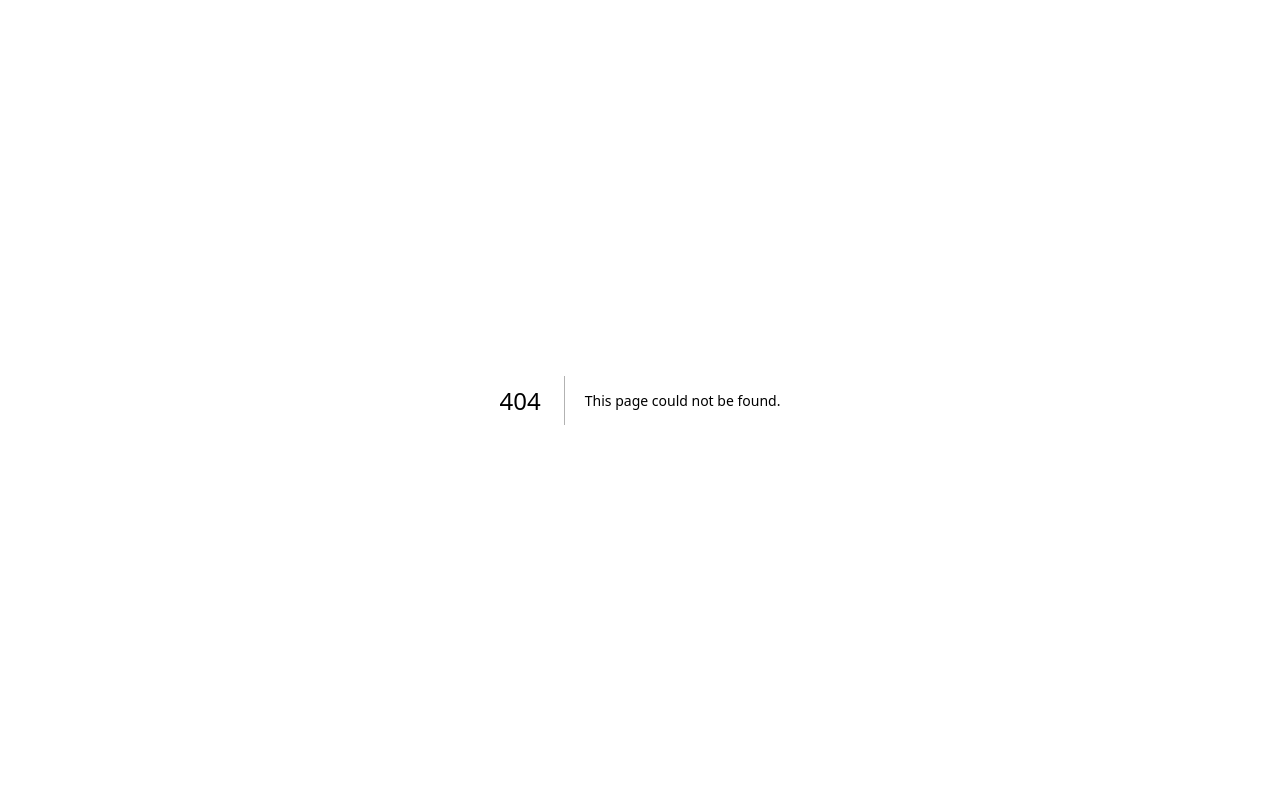
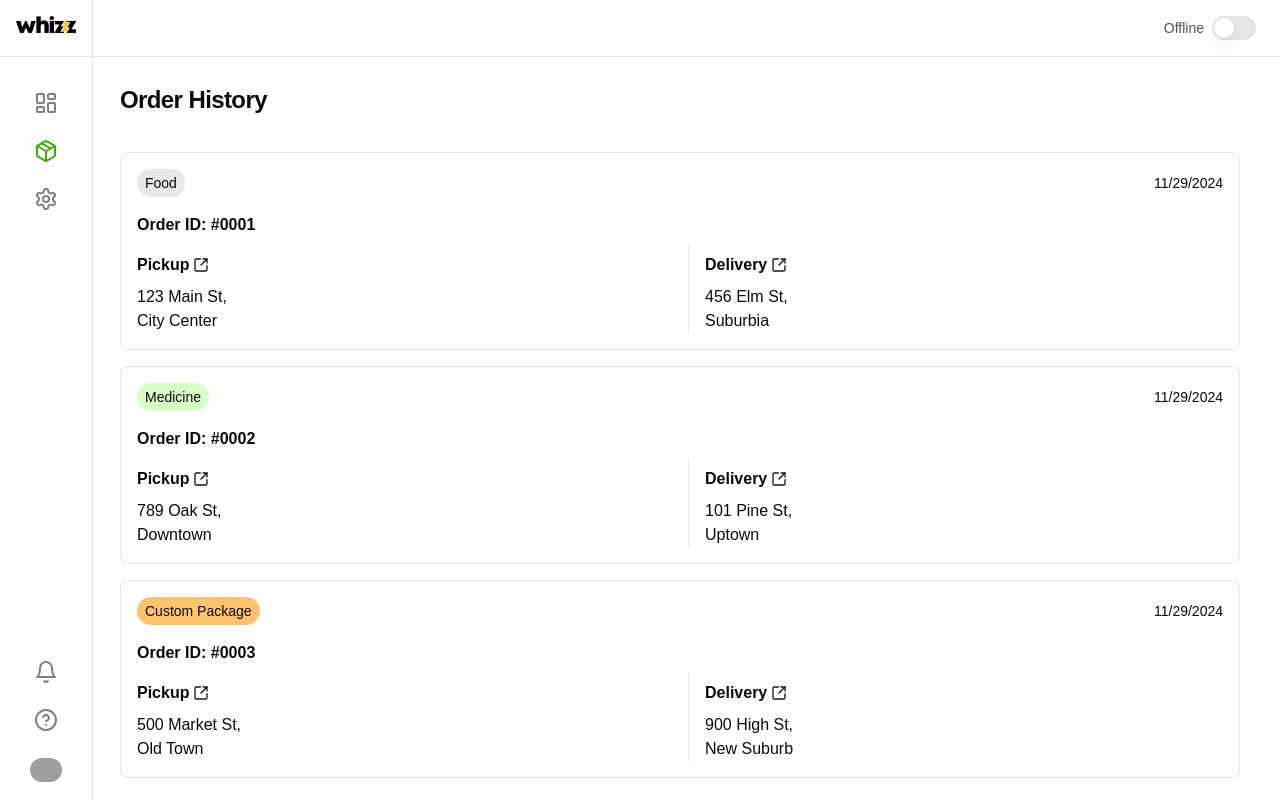
Before and after one commit to vedantbhamare-11/whizz-dashboard, a Next.js app: page /orders in a window 1280 px wide. Before the commit this address had no page. Built offline with nearby package versions, Linux system fonts and the light colour scheme; grey boxes are pictures that could not be loaded.

Commit message:
added the orders page to whizz

```diff
--- /dev/null
+++ b/src/app/orders/page.tsx
@@ -0,0 +1,48 @@
+"use client";
+import { useState, useLayoutEffect } from "react";
+import Header from "@/components/layout/Header";
+import Sidebar from "@/components/layout/Sidebar";
+import OrderHistorySection from "@/components/orders/OrderHistorySection";
+
+const isMobile = () => window.innerWidth <= 820;
+
+const OrderHistory = () => {
+  const [isMobileView, setIsMobileView] = useState(false);
+
+  useLayoutEffect(() => {
+    const handleResize = () => setIsMobileView(isMobile());
+    handleResize();
+    window.addEventListener("resize", handleResize);
+    return () => window.removeEventListener("resize", handleResize);
+  }, []);
+
+  return (
+    <div className="flex flex-col h-screen">
+      {isMobileView ? (
+        // Mobile Layout
+        <div className="flex flex-col h-screen w-full">
+          <Header />
+          <div className="flex flex-1 pt-20">
+            <Sidebar />
+            <main className="flex-1 p-4 mb-[5rem] flex flex-col space-y-4">
+              <OrderHistorySection />
+            </main>
+          </div>
+        </div>
+      ) : (
+        // Desktop Layout
+        <div className="flex h-full">
+          <Sidebar />
+          <div className="flex-1 flex flex-col">
+            <Header />
+            <main className="flex-1 p-4 mt-[3rem] ml-[5rem]">
+              <OrderHistorySection />
+            </main>
+          </div>
+        </div>
+      )}
+    </div>
+  );
+};
+
+export default OrderHistory;
--- /dev/null
+++ b/src/components/orders/OrderHistorySection.tsx
@@ -0,0 +1,99 @@
+import { useSelector } from "react-redux";
+import { RootState } from "@/redux/store";
+import { CardHeader, CardTitle, CardContent } from "@/components/ui/card";
+import { Button } from "@/components/ui/button";
+import { SquareArrowOutUpRight } from "lucide-react";
+import { format } from "date-fns";
+
+const OrderHistorySection = () => {
+  const deliveredOrders = useSelector(
+    (state: RootState) => state.deliveredOrders
+  );
+
+  const getTypeColor = (type: string) => {
+    switch (type) {
+      case "Food":
+        return "bg-[#E8E8E8]";
+      case "Medicine":
+        return "bg-[#D8FFC6]";
+      case "Custom Package":
+        return "bg-[#FFC370]";
+      default:
+        return "bg-gray-200";
+    }
+  };
+
+  const formatAddress = (address: string) => {
+    return address.split(",").map((part, index, array) => (
+      <span key={index}>
+        {part.trim()}
+        {index < array.length - 1 && ","} <br />
+      </span>
+    ));
+  };
+
+  return (
+    <div className="flex flex-col h-full">
+      <CardHeader className="lg:p-6 p-2">
+        <CardTitle className="mb-4">Order History</CardTitle>
+      </CardHeader>
+
+      <CardContent
+        className=" lg:px-6 p-0"
+
+      >
+        <div className="space-y-4">
+          {deliveredOrders.length === 0 ? (
+            <div>No orders in history</div>
+          ) : (
+            deliveredOrders.map((order) => (
+              <div key={order.id} className="p-4 border rounded-lg">
+                <div className="flex justify-between items-center mb-4">
+                  <div className="flex space-x-2">
+                    <span
+                      className={`text-sm py-1 px-2 rounded-full ${getTypeColor(
+                        order.type
+                      )}`}
+                    >
+                      {order.type}
+                    </span>
+                  </div>
+                  <span className="text-sm">
+                    {format(new Date(), "MM/dd/yyyy")}
+                  </span>
+                </div>
+                <div className="font-semibold mb-2">Order ID: #{order.id}</div>
+                <div className="grid grid-cols-2 gap-4 items-center">
+                  <div>
+                    <span className="font-semibold flex items-center">
+                      Pickup{" "}
+                      <Button variant="link" className="p-0 text-sm">
+                        <SquareArrowOutUpRight className="w-4 h-4 ml-1" />
+                      </Button>
+                    </span>
+                    <div className="flex items-center space-x-2">
+                      <span>{formatAddress(order.pickup)}</span>
+                    </div>
+                  </div>
+                  <div className="border-l pl-4">
+                    <span className="font-semibold flex items-center">
+                      Delivery{" "}
+                      <Button variant="link" className="p-0 text-sm">
+                        <SquareArrowOutUpRight className="w-4 h-4 ml-1" />
+                      </Button>
+                    </span>
+                    <div className="flex items-center space-x-2">
+                      <span>{formatAddress(order.delivery)}</span>
+                    </div>
+                  </div>
+                </div>
+              </div>
+            ))
+          )}
+        </div>
+      </CardContent>
+    </div>
+  );
+};
+
+export default OrderHistorySection;
```
